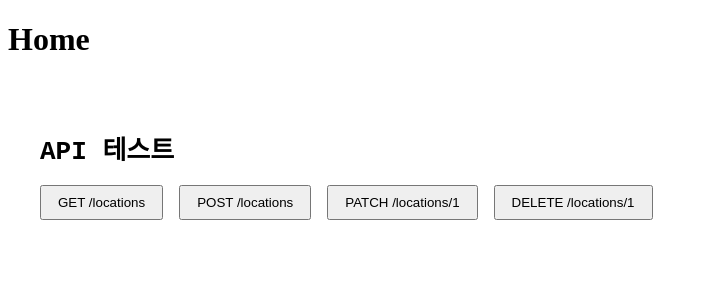
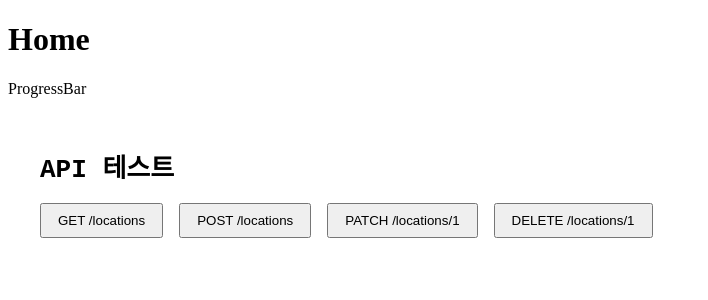
Before and after one commit to 20260304-KB7-27/Ledger-Thanos, a Vue app: page /home in a window 1280 px wide. Shown: the top 300 px of the page, without its empty margins (0-708 px from the left). Built offline with nearby package versions, Linux system fonts and the light colour scheme.

Commit message:
feat: 프로그래스바 컴포넌트 연결

```diff
--- a/src/pages/home/Home.vue
+++ b/src/pages/home/Home.vue
@@ -1,10 +1,13 @@
 <template>
   <div class="home">
     <h1>Home</h1>
+    <ProgressBarChart></ProgressBarChart>
   </div>
 </template>
 
 <script setup>
+import ProgressBarChart from './components/ProgressBarChart.vue';
+
 
 
 
--- /dev/null
+++ b/src/pages/home/components/ProgressBarChart.vue
@@ -0,0 +1,15 @@
+<template>
+  <div>ProgressBar</div>
+</template>
+
+<script setup>
+
+
+
+</script>
+
+<style scoped>
+
+
+
+</style>
```
Also changed, not shown: 1 other file (tests, documents, lock files or other folders).
